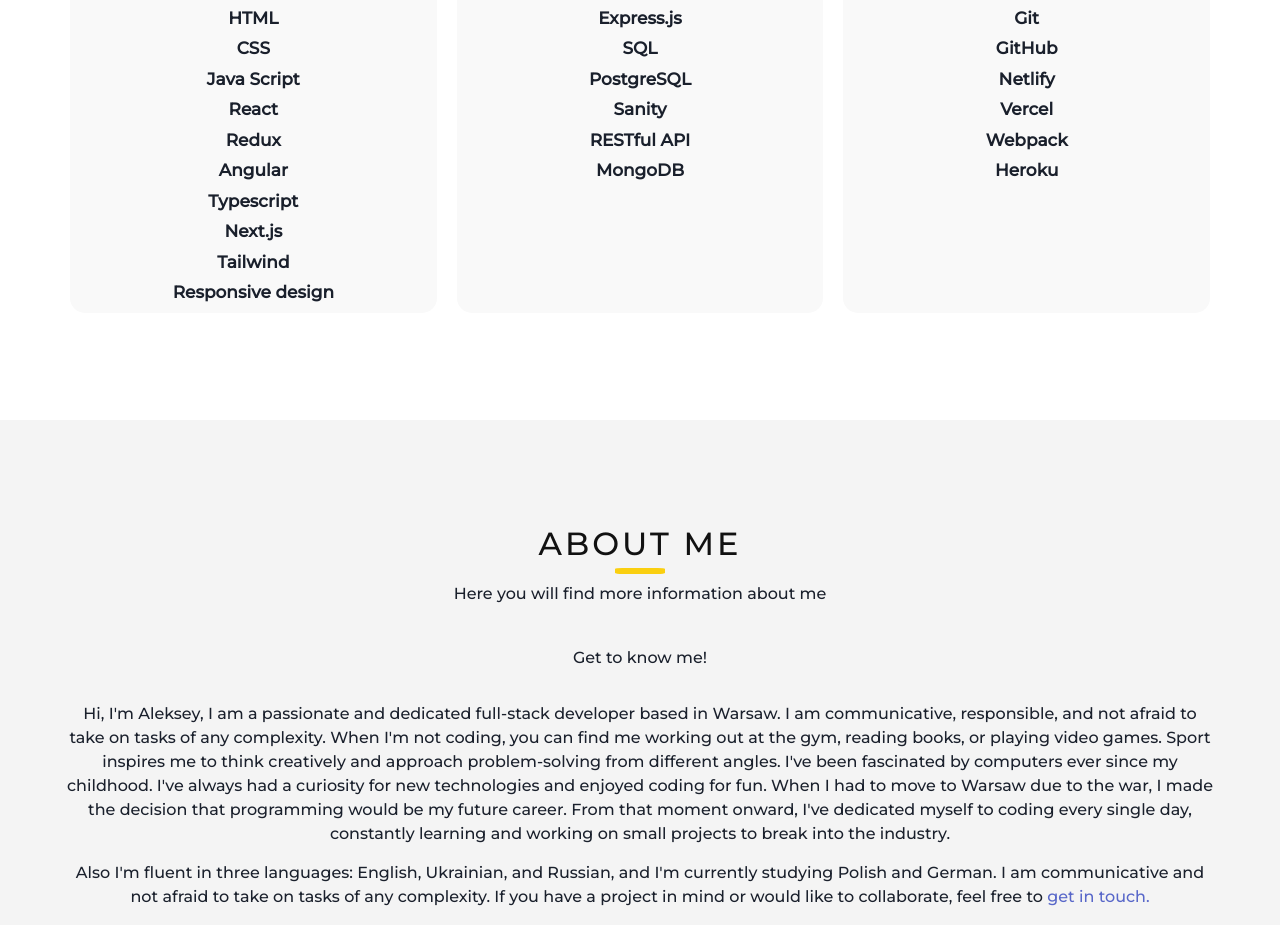
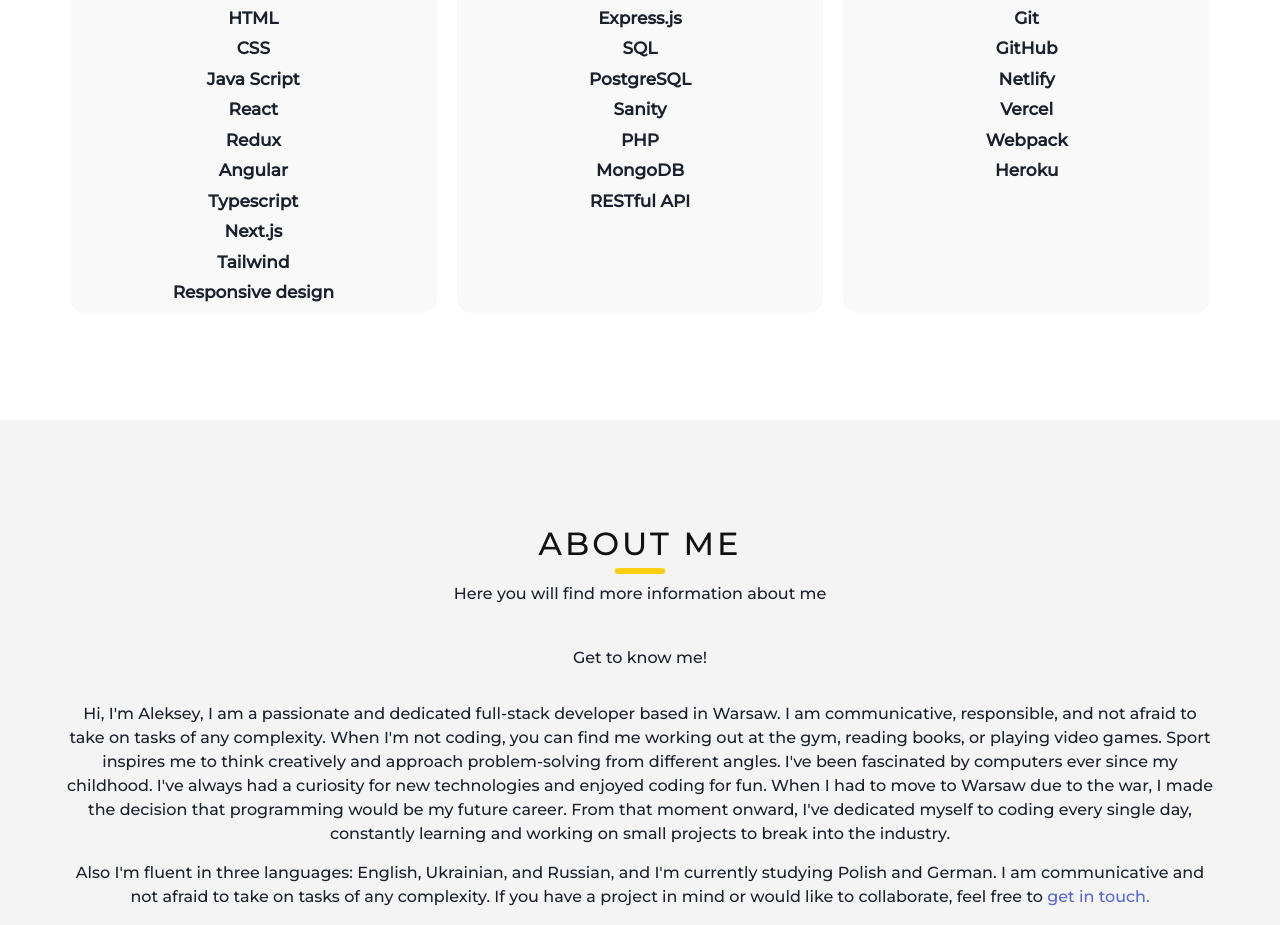
Before and after one commit to avestar121/portfolio-website, a Next.js app: page / in a window 1280 px wide. Shown: the part 1180-2105 px from the top of the page. Built offline with nearby package versions, Linux system fonts and the light colour scheme.

Commit message:
small changes

```diff
--- a/components/Skills.js
+++ b/components/Skills.js
@@ -43,8 +43,11 @@
         </div>
         <div className='skills1by1'>
           <p className='skillDescription'>Sanity</p>
+          <p className='skillDescription'>PHP</p>
+          <p className='skillDescription'>MongoDB</p>
+        </div>
+        <div className='skills1by1'>
           <p className='skillDescription'>RESTful API</p>
-          <p className='skillDescription'>MongoDB</p>
         </div>
       </div>
       <div className="skillBox">
```
